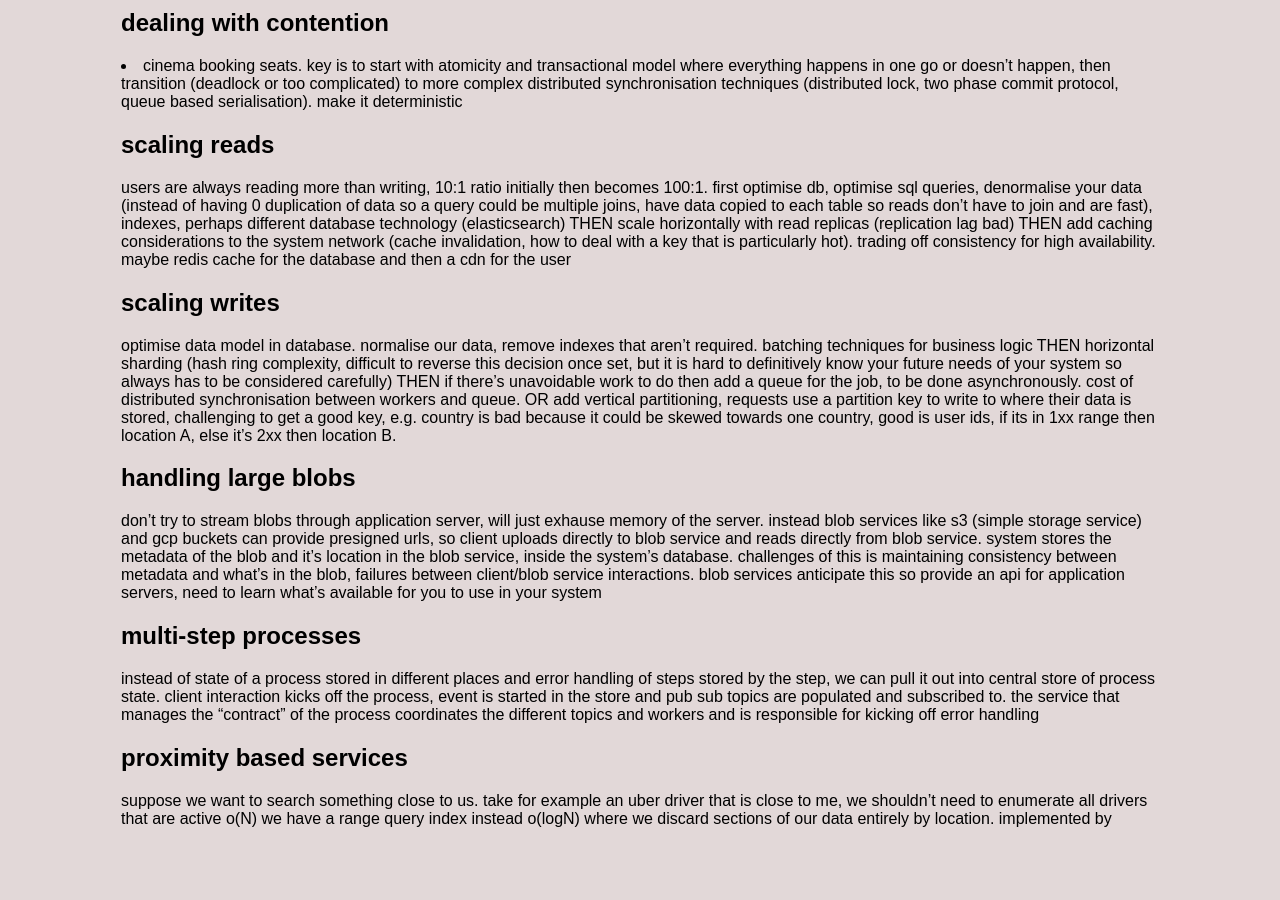
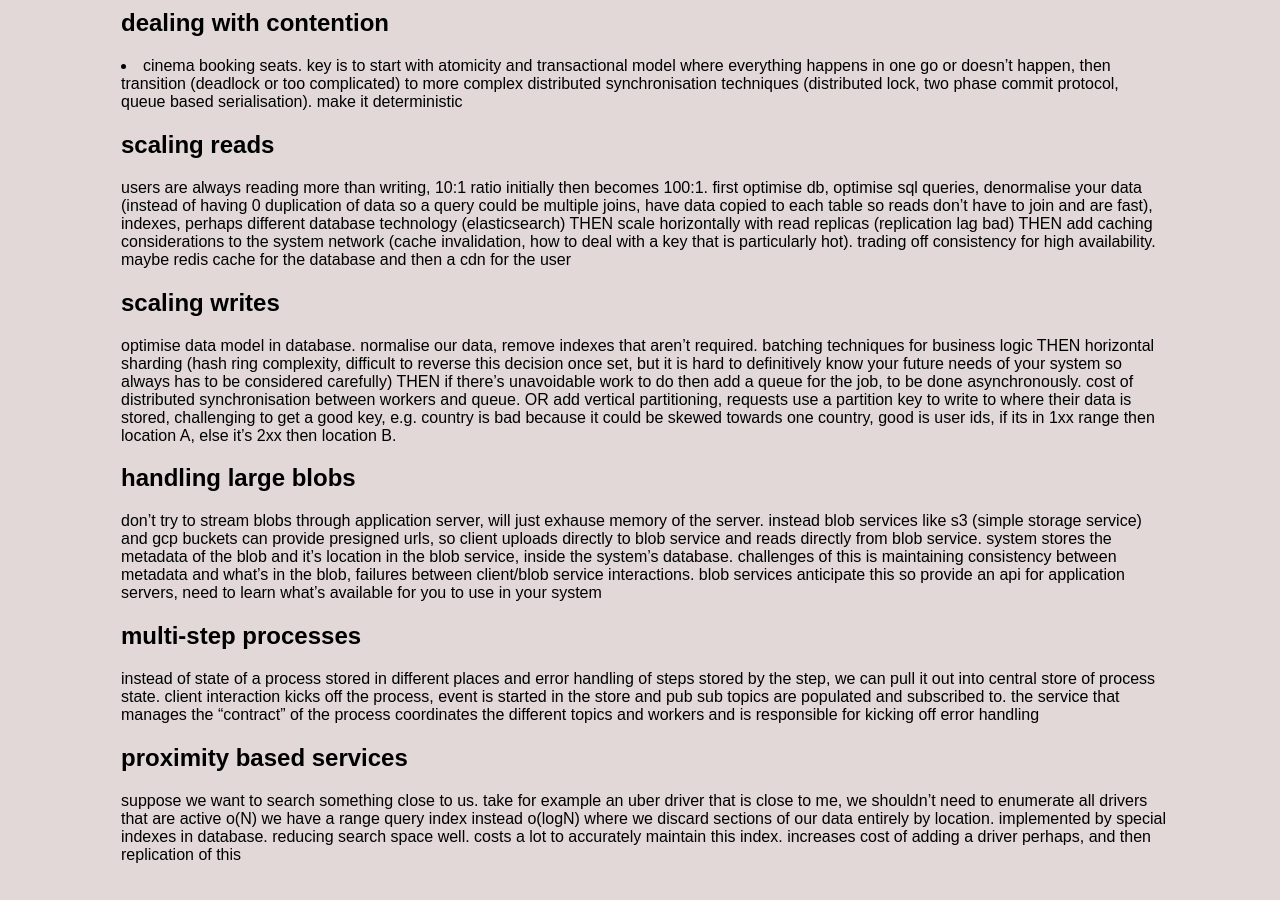
Before and after one commit to jsbaasi/jsbaasi.github.io, a Jekyll site: the page built from _posts/2026-06-06-system-design-notes.md, in a window 1280 px wide and 900 px high, scrolled down 1331 px. Built offline with Jekyll 4.4.1, drawn with Linux system fonts in a browser that asks for light colours; before the commit the page ends 2195 px from its top, so only the background shows below that.

Commit message:
vault backup: 2026-06-06 16:29:00

```diff
--- a/_posts/2026-06-06-system-design-notes.md
+++ b/_posts/2026-06-06-system-design-notes.md
@@ -40,4 +40,4 @@
 ## multi-step processes
 instead of state of a process stored in different places and error handling of steps stored by the step, we can pull it out into central store of process state. client interaction kicks off the process, event is started in the store and pub sub topics are populated and subscribed to. the service that manages the "contract" of the process coordinates the different topics and workers and is responsible for kicking off error handling
 ## proximity based services
-suppose we want to search something close to us. take for example an uber driver that is close to me, we shouldn't need to enumerate all drivers that are active o(N) we have a range query index instead o(logN) where we discard sections of our data entirely by location. implemented by
+suppose we want to search something close to us. take for example an uber driver that is close to me, we shouldn't need to enumerate all drivers that are active o(N) we have a range query index instead o(logN) where we discard sections of our data entirely by location. implemented by special indexes in database. reducing search space well. costs a lot to accurately maintain this index. increases cost of adding a driver perhaps, and then replication of this
```
